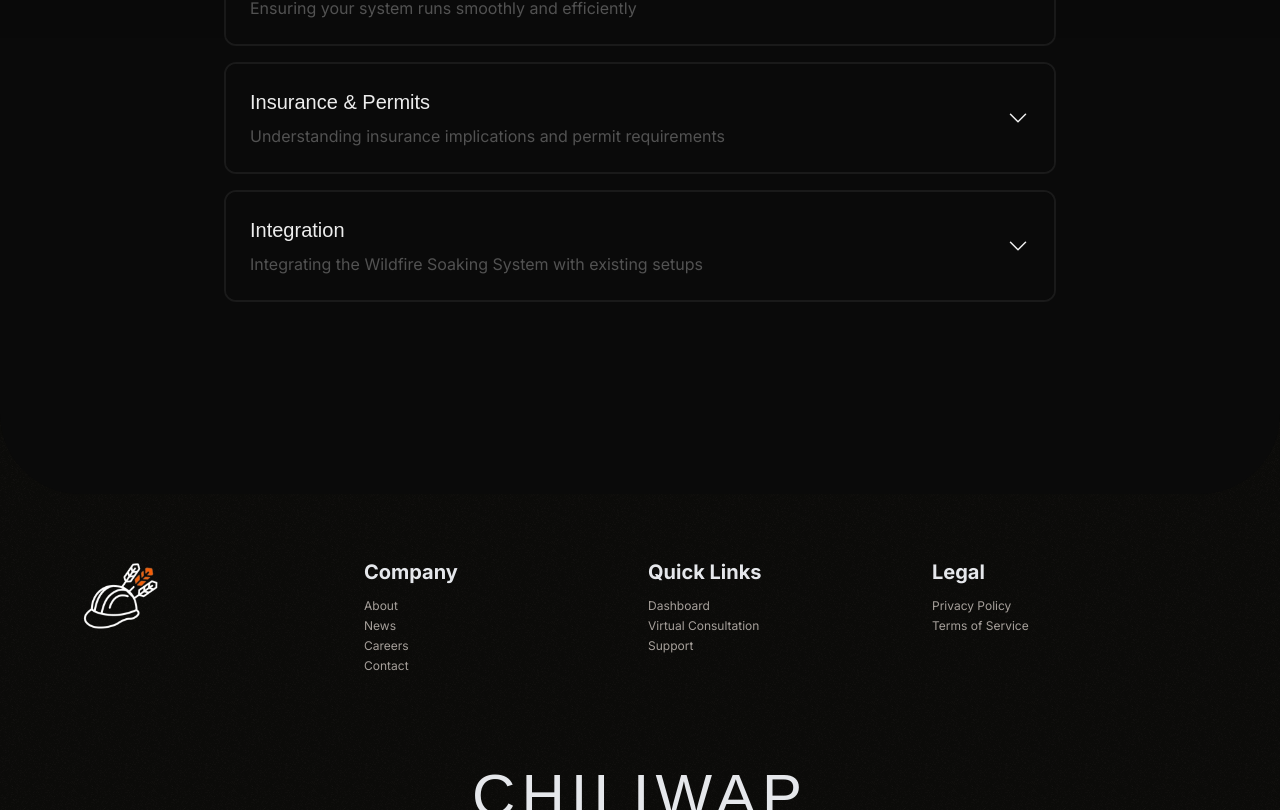
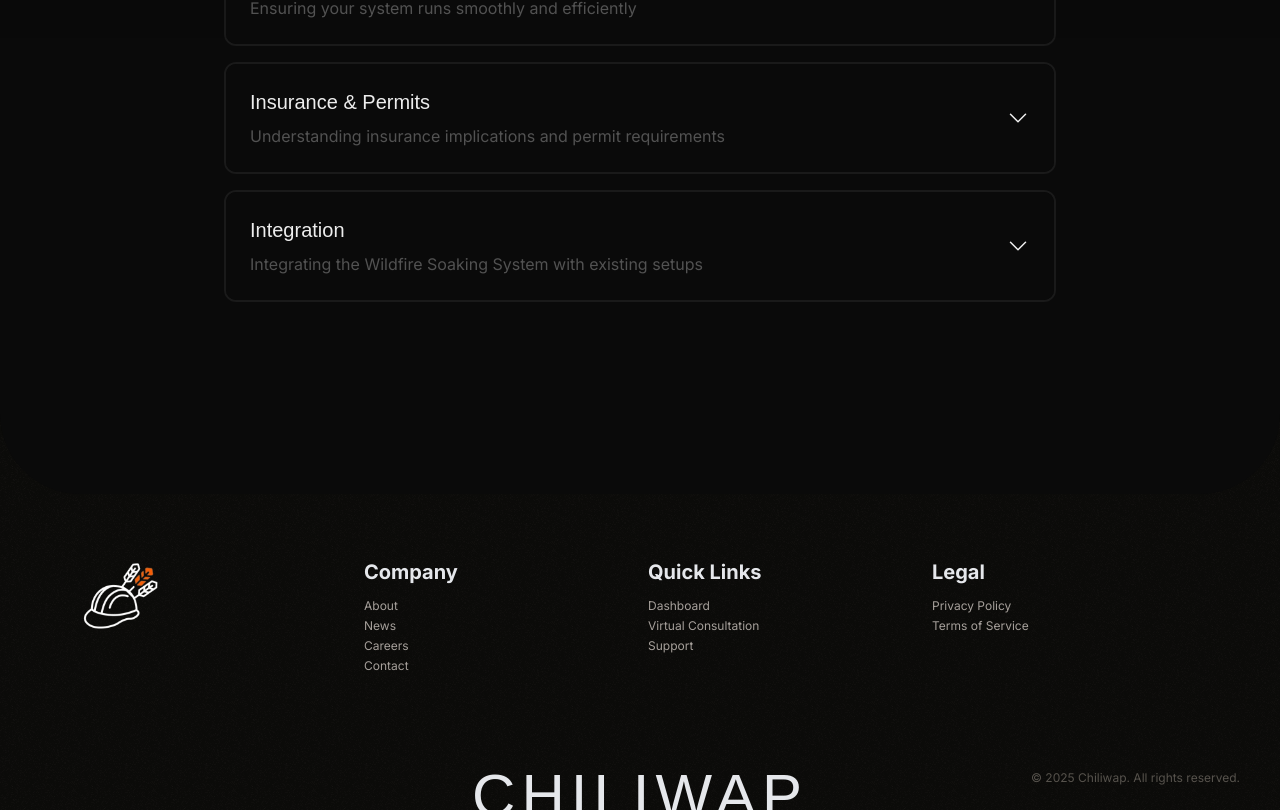
Before and after one commit to chiliwap/landing, a Next.js app: page /support in a window 1280 px wide. Shown: the part 762-1572 px from the top of the page. Built offline with nearby package versions, Linux system fonts and the light colour scheme; a web font is replaced by a local one.

Commit message:
fix(footer): add copyright text

```diff
--- a/components/footer.tsx
+++ b/components/footer.tsx
@@ -97,14 +97,9 @@ export default function Footer(props: {
             CHILIWAP
           </p>
 
-          {/* <div className="z-20 max-w-6xl mx-auto h-64 flex flex-col sm:flex-row justify-center items-center gap-12 text-white">
-            <Link href="/about">Chiliwap © 2025</Link>
-            <Link href="/privacy">Privacy Policy</Link>
-            <Link href="/support">Support</Link>
-            <Link href="/news">News</Link>
-            <Link href="/updates">Get Updates</Link>
-            <Link href="/location">Location</Link>
-          </div> */}
+          <p className="absolute bottom-6 right-10 text-stone-600 text-xs">
+            &copy; {new Date().getFullYear()} Chiliwap. All rights reserved.
+          </p>
         </footer>
       )}
     </>
```
